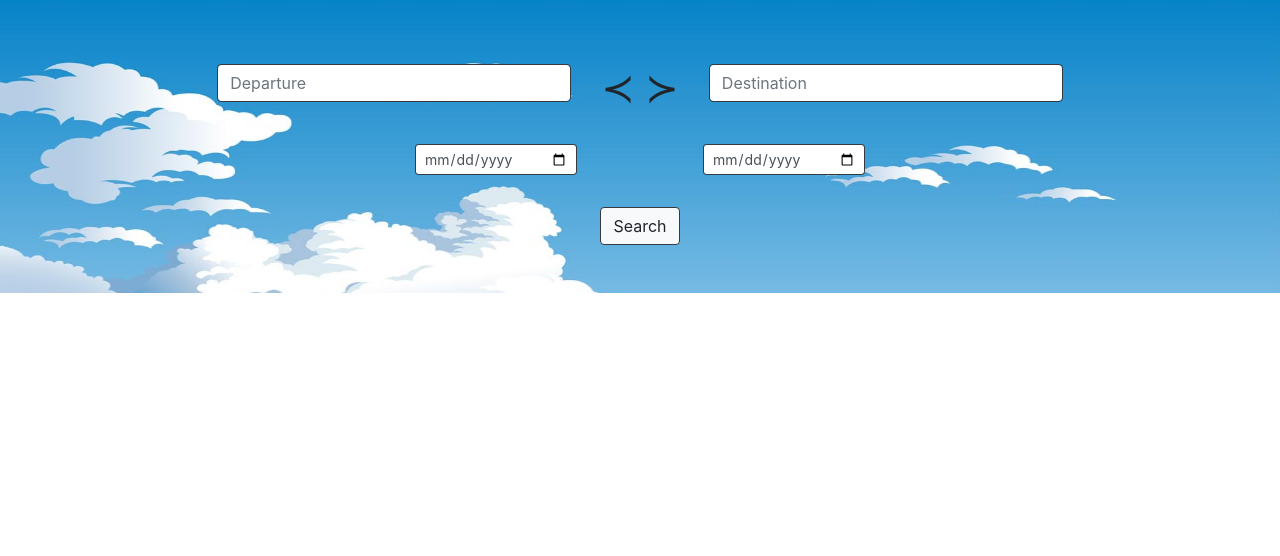
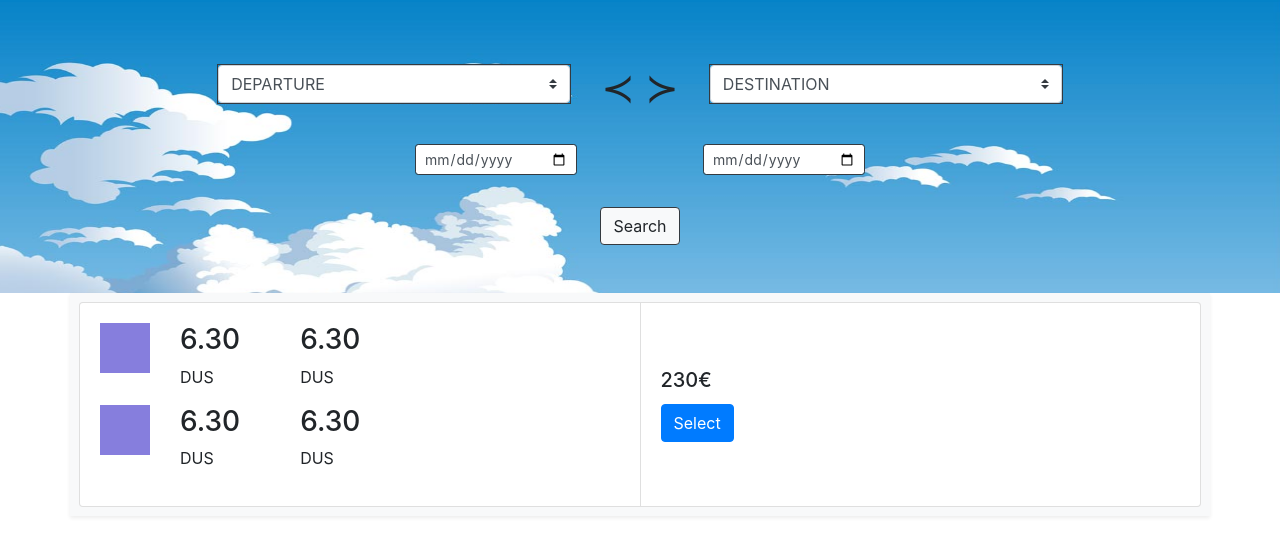
Before and after one commit to belcosta/Flight-with-us, a React (Create React App) app in the folder frontend/: page / in a window 1280 px wide. Shown: the top 556 px of the page. Built offline with nearby package versions, Linux system fonts and the light colour scheme.

Commit message:
Added preliminary results

```diff
--- a/frontend/src/App.jsx
+++ b/frontend/src/App.jsx
@@ -3,13 +3,13 @@ import Axios from "axios";
 import "./App.css";
 import appContext from "./context";
 import FormDisplay from "./components/FormDisplay";
+import Results from "./components/Results";
 
 function App() {
   const [search, setSearch] = useState({});
   const [filter, setFilter] = useState({});
   const [results, setResults] = useState([]);
 
-  const [cities, setCities] = useState([]);
   const [companies, setCompanies] = useState([]);
 
   //useEffect for cities -> for the Form component
@@ -59,6 +59,7 @@ function App() {
       value={{ search, setSearch, filter, setFilter, results, setResults }}
     >
       <FormDisplay />
+      <Results />
     </appContext.Provider>
   );
 }
--- a/frontend/src/components/FormDisplay.jsx
+++ b/frontend/src/components/FormDisplay.jsx
@@ -1,5 +1,6 @@
-import React from "react";
+import React, { useContext, useState } from "react";
 import "./FormDisplay.css";
+import appContext from "../context";
 import {
   Button,
   Col,
@@ -7,10 +8,33 @@ import {
   InputGroup,
   Row,
   Spinner,
+  Form,
 } from "react-bootstrap";
 import "./FormDisplay.css";
 
 function FormDisplay() {
+  const { setSearch } = useContext(appContext);
+
+  const [cities, setCities] = useState(["Prague", "Leipzig", "London"]);
+
+  const getValue = (e) => {
+    setSearch((prevSearch) => {
+      return { ...prevSearch, [e.target.name]: e.target.value };
+    });
+  };
+
+  // useEffect(() => {
+  //   Axios({
+  //     method: "GET",
+  //     url: "http://localhost:3500/flights/get/cities",
+  //   })
+  //     .then((res) => {
+  //       console.log(res);
+  //       setCities(res.data.cities);
+  //     })
+  //     .catch((err) => console.log(err));
+  // }, []);
+
   return (
     <>
       {/* <Spinner animation="border" role="status">
@@ -19,25 +43,49 @@ function FormDisplay() {
       <header className="bgHead p-5 container-fluid">
         <Row className="m-2 p-2 justify-content-md-center">
           <Col xs md="4">
-            <InputGroup className="mb-3">
-              <FormControl
-                placeholder="Departure"
-                aria-label="from where"
+            <Form className="mb-3 ">
+              <Form.Group
+                controlId="exampleForm.SelectCustom"
                 className="border border-dark"
-              />
-            </InputGroup>
+              >
+                <Form.Control
+                  as="select"
+                  custom
+                  name="departure"
+                  onChange={getValue}
+                >
+                  <option value="">DEPARTURE</option>
+                  <option value="2">2</option>
+                  <option value="3">3</option>
+                  <option value="4">4</option>
+                  <option value="5">5</option>
+                </Form.Control>
+              </Form.Group>
+            </Form>
           </Col>
           <Col md="auto">
             <h1 className="justify-content-center">&#8826; &#8827;</h1>
           </Col>
           <Col xs md="4">
-            <InputGroup className="mb-3">
-              <FormControl
-                placeholder="Destination"
-                aria-label="to where"
+            <Form className="mb-3 ">
+              <Form.Group
+                controlId="exampleForm.SelectCustom"
                 className="border border-dark"
-              />
-            </InputGroup>
+              >
+                <Form.Control
+                  as="select"
+                  custom
+                  name="destination"
+                  onChange={getValue}
+                >
+                  <option value="">DESTINATION</option>
+                  <option value="2">2</option>
+                  <option value="3">3</option>
+                  <option value="4">4</option>
+                  <option value="5">5</option>
+                </Form.Control>
+              </Form.Group>
+            </Form>
           </Col>
         </Row>
         <Row className="m-2 p-2 justify-content-md-center">
@@ -49,6 +97,8 @@ function FormDisplay() {
                 aria-label="from wich date"
                 size="sm"
                 className="border border-dark"
+                name="dateFrom"
+                onChange={getValue}
               />
             </InputGroup>
           </Col>
@@ -61,6 +111,8 @@ function FormDisplay() {
                 aria-label="until when"
                 size="sm"
                 className="border border-dark"
+                name="dateTo"
+                onChange={getValue}
               />
             </InputGroup>
           </Col>
--- /dev/null
+++ b/frontend/src/components/Results.jsx
@@ -0,0 +1,54 @@
+import React from "react";
+import { Button, Card, Col, Container, Image, Row } from "react-bootstrap";
+import box from "../assets/img/box.png";
+
+function Results() {
+  return (
+    <>
+      <Container className="card-group bg-light mx-auto p-2 border border-light rounded-right-top rounded-left-bottom shadow-sm">
+        <Card>
+          <Card.Body className="d-flex align-content-center flex-wrap">
+            <Row>
+              <Col xs>
+                <Image src={box} />
+              </Col>
+              <Col xs>
+                <h3>6.30</h3>
+                <p>DUS</p>
+              </Col>
+              <Col xs></Col>
+              <Col xs id="">
+                <h3>6.30</h3>
+                <p>DUS</p>
+              </Col>
+            </Row>
+            <Row>
+              <Col xs>
+                <Image src={box} />
+              </Col>
+              <Col xs>
+                <h3>6.30</h3>
+                <p>DUS</p>
+              </Col>
+              <Col xs></Col>
+              <Col xs>
+                <h3>6.30</h3>
+                <p>DUS</p>
+              </Col>
+            </Row>
+          </Card.Body>
+        </Card>
+        <Card md="auto ">
+          <Card.Body className="d-flex align-content-center flex-wrap">
+            <div>
+              <Card.Title>230€</Card.Title>
+              <Button variant="primary">Select</Button>
+            </div>
+          </Card.Body>
+        </Card>
+      </Container>
+    </>
+  );
+}
+
+export default Results;
```
Also changed, not shown: frontend/src/assets/img/box.png (added), 1 other file (tests, documents, lock files or other folders).
